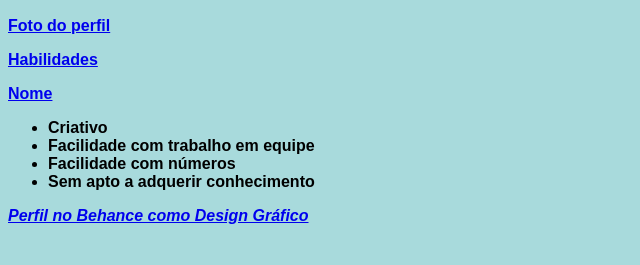
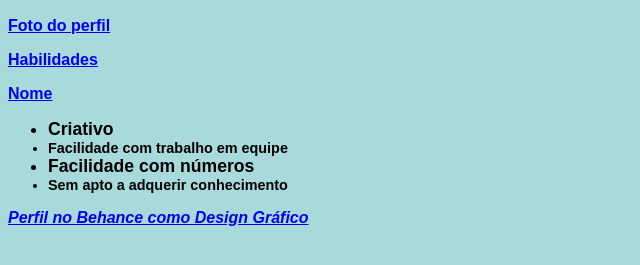
Before and after one commit to mtssantos96/Meu-Portfolio, a plain HTML site: page index.html in a window 1280 px wide. Shown: the part 437-702 px from the top of the page, without its empty margins (0-640 px from the left). Drawn offline with Linux system fonts and the light colour scheme.

Commit message:
Modificando o tamanho dos elementos da lista de habilidades

```diff
--- a/index.html
+++ b/index.html
@@ -28,6 +28,18 @@
             font-weight: bold;
             color: #457B9D;
         }
+        .habilidade1 {
+            font-size: 110%;
+        }
+        .habilidade2 {
+            font-size: 90%;
+        }
+        .habilidade3 {
+            font-size: 110%;
+        }
+        .habilidade4 {
+            font-size: 90%;
+        }
 
     </style>
 </head>
@@ -47,10 +59,10 @@
     <p><a href="#nome">Nome</a></p>
 
     <ul id="habilidades">
-        <li>Criativo</li>
-        <li>Facilidade com trabalho em equipe</li>
-        <li>Facilidade com números</li>
-        <li>Sem apto a adquerir conhecimento</li>
+        <li class="habilidade1">Criativo</li>
+        <li class="habilidade2">Facilidade com trabalho em equipe</li>
+        <li class="habilidade3">Facilidade com números</li>
+        <li class="habilidade4">Sem apto a adquerir conhecimento</li>
     </ul>
 
     <p><a href="https://www.behance.net/mhodesign96" target="_blank"><em>Perfil no Behance como Design Gráfico<em></a></p>
```
